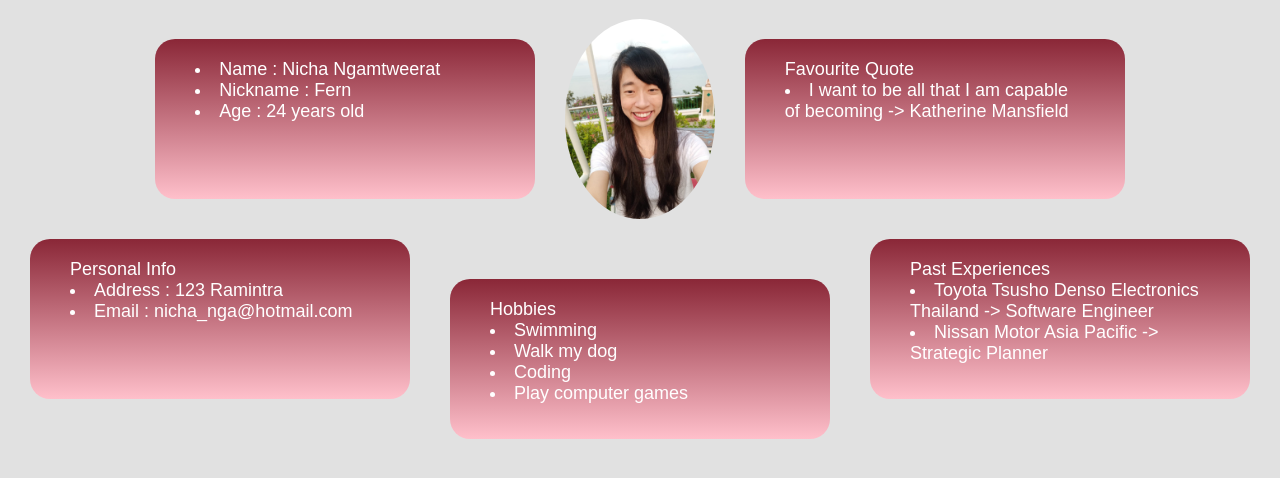
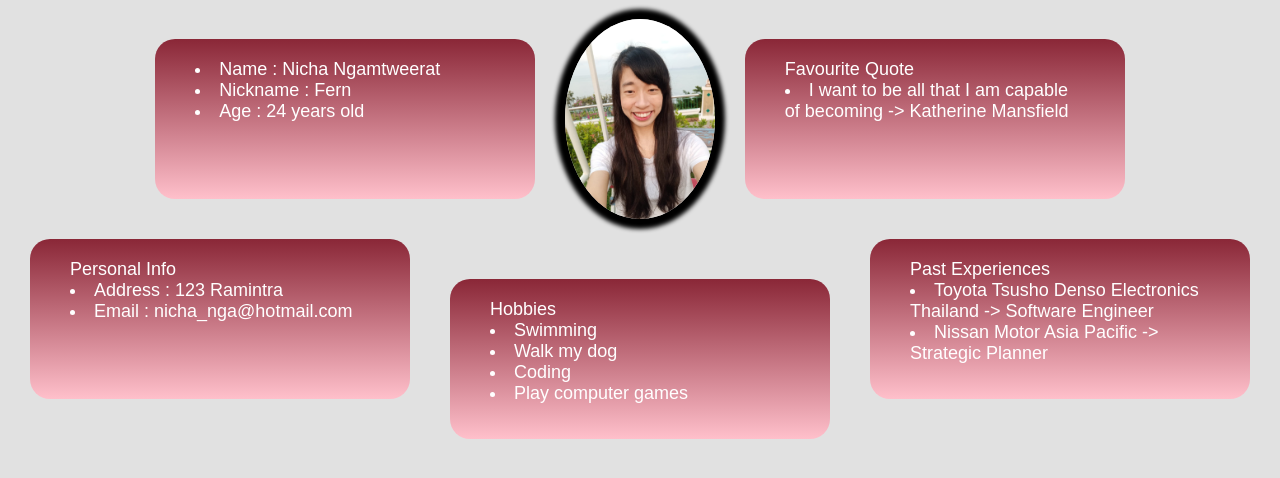
Before and after one commit to nnicha123/Introduction, a plain HTML site: page index.html in a window 1280 px wide. Shown: the part 94-572 px from the top of the page. Drawn offline with Linux system fonts and the light colour scheme.

Commit message:
add changes

```diff
--- a/index.html
+++ b/index.html
@@ -31,6 +31,7 @@
             border-radius: 50%;
             margin-right: 30px;
             margin-left: 30px;
+            box-shadow: 0 0 4px 10px;
         }
         .others-wrapper{
             display: flex;
@@ -56,6 +57,7 @@
             margin-left: 40px;
             margin-right: 40px;
         }
+
     </style>
     <title>Self Introduction</title>
 </head>
```
